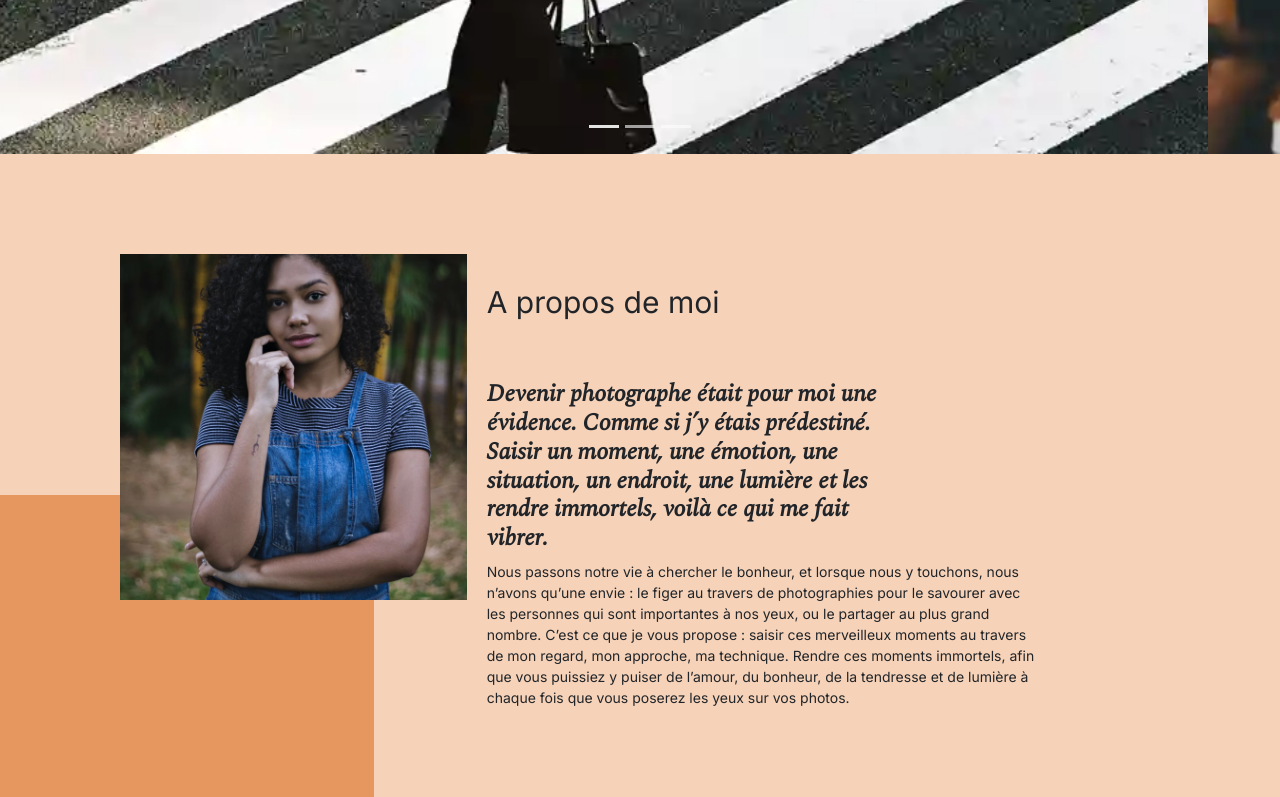
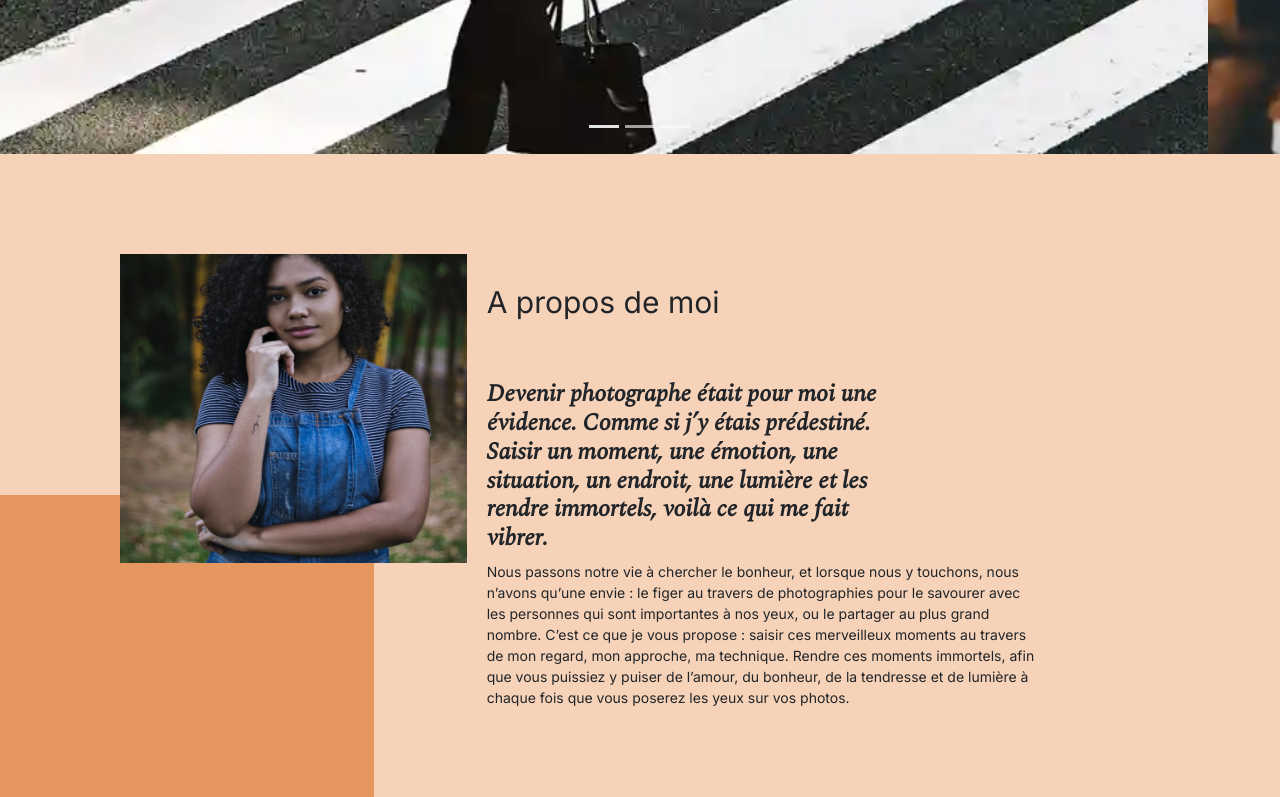
Before and after one commit to Karim-cmd25/carducci-origin, a plain HTML site: page index.html in a window 1280 px wide. Shown: the part 537-1334 px from the top of the page. Drawn offline with nearby package versions, Linux system fonts and the light colour scheme.

Commit message:
taille image

```diff
--- a/index.html
+++ b/index.html
@@ -210,7 +210,8 @@
       </div>
       <div id="about">
         <div class="picture left">
-          <img src="./assets/images/gallery/nina.webp" alt="photo de nina" />
+          <img src="./assets/images/gallery/nina.webp" alt="photo de nina" width="308"
+          height="309" />
         </div>
         <div id="about-me">
           <h3 class="about-me__title">A propos de moi</h3>
```
Also changed, not shown: 3 other files.
